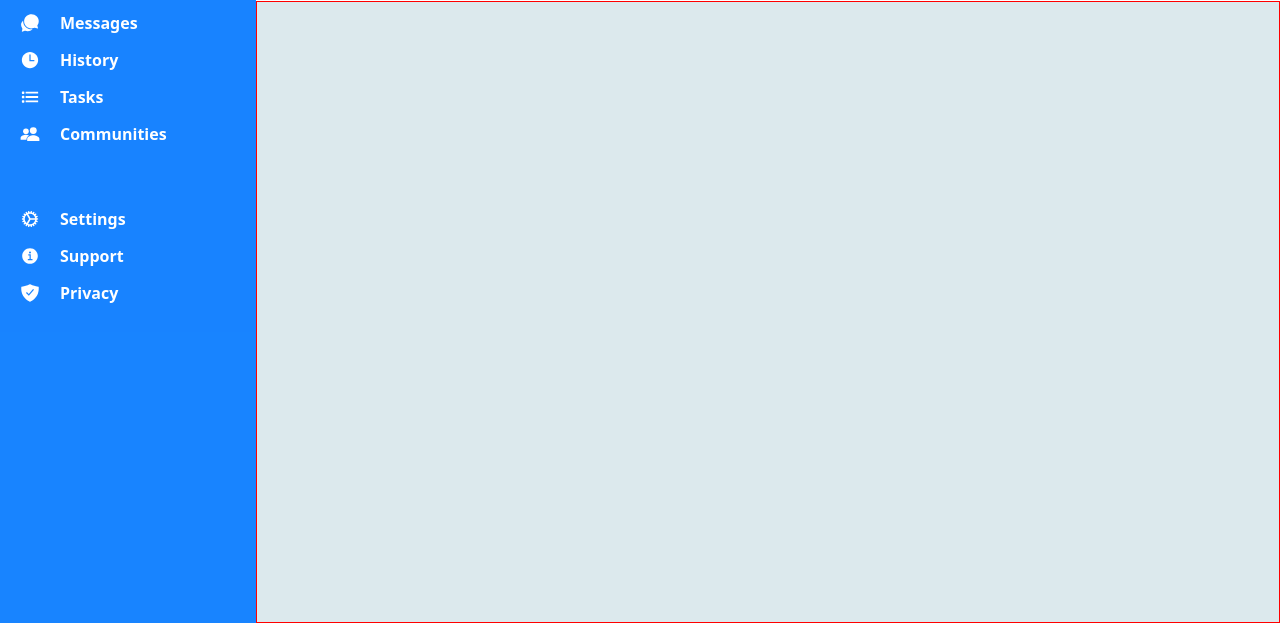
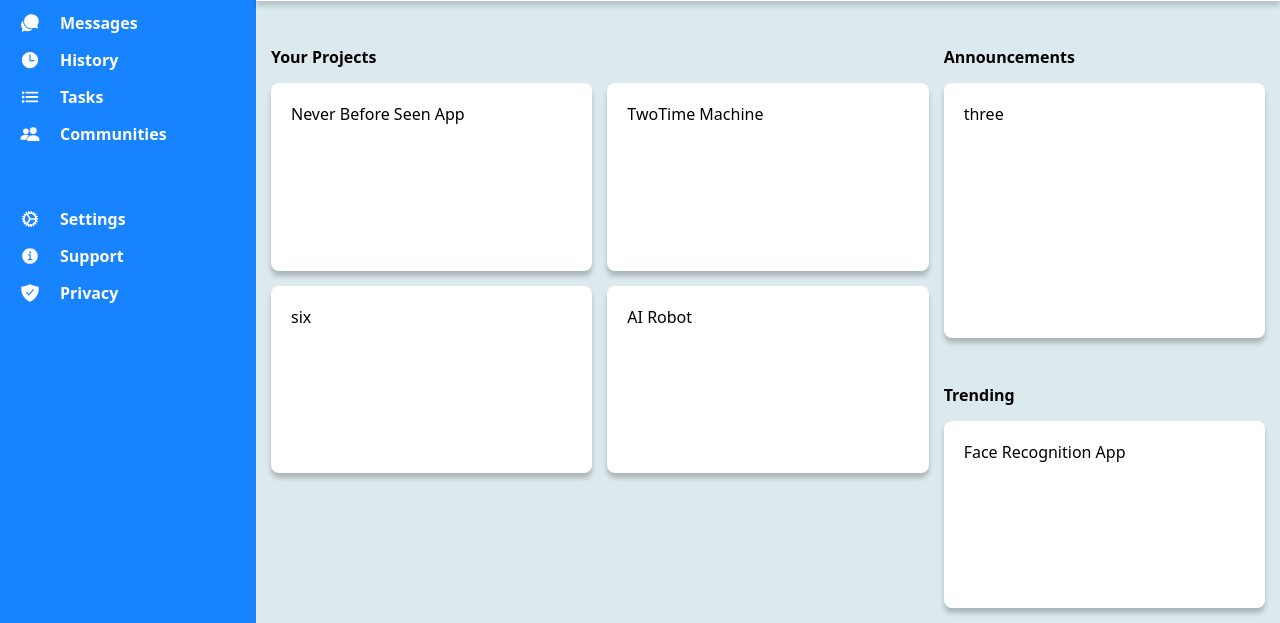
Before and after one commit to fsjev/admin-dashboard-proj, a plain HTML site: page index.html in a window 1280 px wide. Shown: the part 177-800 px from the top of the page. Drawn offline with nearby package versions, Linux system fonts and the light colour scheme.

Commit message:
start styling content section

```diff
--- a/index.html
+++ b/index.html
@@ -51,7 +51,33 @@
                 <div><button>Share</button></div>
             </div>
         </div>
-        <div class="content"></div>
+        <div class="content">
+            <div class="main-grid">
+                <div class="title">Your Projects</div>
+                <div class="anno">
+                    <div></div>
+                    <div class="title">Announcements</div>
+                </div>
+                <div class="cards one">
+                    <div class="heading">Never Before Seen App</div>
+
+                </div>
+                <div class="cards two"><div class="heading">TwoTime Machine</div></div>
+                <div class="cards three">three</div>
+                <div class="title four">Trending</div>
+                <!-- <div class="cards five">
+                    five
+                </div> -->
+                <div class="cards six">
+                    six
+                </div>
+                <div class="cards seven"><div class="heading">AI Robot</div></div>
+                <div class="cards eight"><div class="heading">Face Recognition App</div></div>
+                <!-- <div class="cards nine">
+                    nine
+                </div> -->
+            </div>
+        </div>
     </div>
 
     <script type="module" src="https://unpkg.com/ionicons@7.1.0/dist/ionicons/ionicons.esm.js"></script>
--- a/style.css
+++ b/style.css
@@ -4,8 +4,8 @@
     box-sizing: border-box;
 }
 html,body{
-    height: 100vh;
-    width: 100vw;
+    height: 100%;
+    width: 100%;
     font-family: system-ui, -apple-system, BlinkMacSystemFont, 'Segoe UI', Roboto, Oxygen, Ubuntu, Cantarell, 'Open Sans', 'Helvetica Neue', sans-serif;
 }
 .container{
@@ -55,6 +55,7 @@ li ion-icon{
     display: grid;
     grid-template-columns: 6fr 4fr;
     grid-template-rows: 4fr 5fr;
+    box-shadow: 0px 5px 5px rgba(0, 0, 0, 0.219);
 }
 .search{
     display: flex;
@@ -146,7 +147,56 @@ button{
     width: 73px;
 }
 .content{
-    border: 1px solid red;
+    height: 100%;
     background-color: rgba(145, 188, 199, 0.322);
     padding: 15px;
 }
+.main-grid{
+    height: 100%;
+    display: grid;
+    grid-template-columns: repeat(3, 1fr);
+    grid-template-rows: repeat(9, 1fr);
+    gap: 15px;
+}
+.title{
+    display: flex;
+    align-items: end;
+    font-weight: bold;
+}
+.anno{
+    grid-column: 2/4;
+    display: grid;
+    grid-template-columns: 1fr 1fr;
+    gap: 15px;
+}
+.cards{
+    background-color: white;
+    border-radius: 8px;
+    box-shadow: 0px 5px 5px rgba(0, 0, 0, 0.219);
+    padding: 20px;
+}
+.one{
+    grid-column: 1/2;
+    grid-row: 2/5;
+}
+.two{
+    grid-row: 2/5;
+}
+.three{
+    grid-row: 2/6;
+}
+.four{
+    grid-column: 3/4;
+}
+.five{
+    grid-row: 3/4;
+}
+.six{
+    grid-row: 5/8;
+}
+.seven{
+    grid-row: 5/8;
+}
+.eight{
+    grid-row: 7/10;
+}
```
